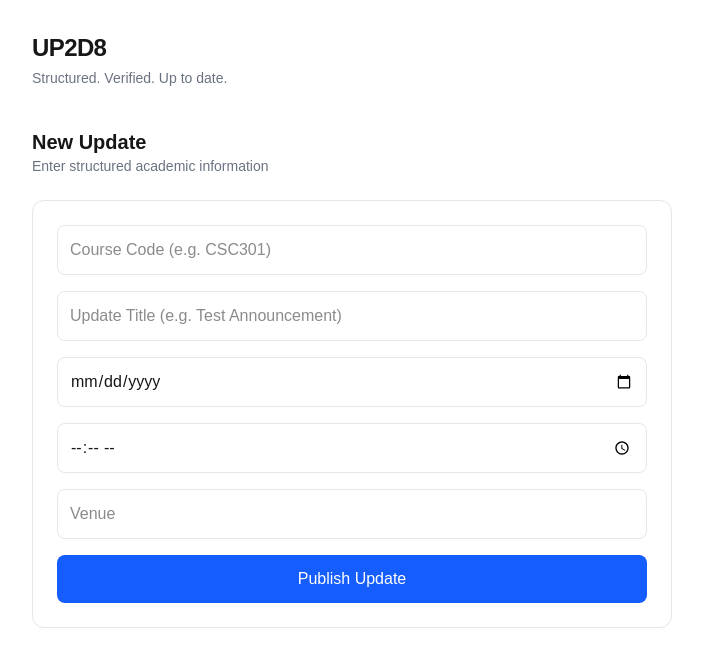
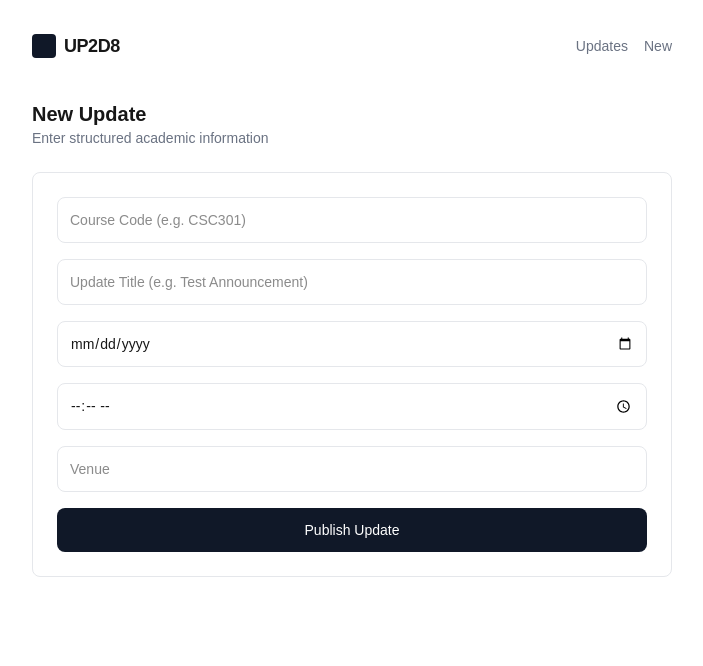
Before and after one commit to widespread0-0/UP2D8, a Next.js app: page /create in a window 1280 px wide. Shown: the top 666 px of the page, without its empty margins (288-991 px from the left). Built offline with nearby package versions, Linux system fonts and the light colour scheme.

Commit message:
Enhanced the  overall UI and UX

```diff
--- a/app/create/page.tsx
+++ b/app/create/page.tsx
@@ -68,6 +68,8 @@ Source: UP2D8`
 
   return (
     <div className="space-y-6">
+
+      {/* Header */}
       <div>
         <h1 className="text-xl font-semibold">
           New Update
@@ -78,14 +80,16 @@ Source: UP2D8`
         </p>
       </div>
 
-      <div className="border border-gray-200 rounded-xl p-6">
+      {/* Form */}
+      <div className="border border-gray-200 rounded-lg p-6">
         <form onSubmit={handleSubmit} className="space-y-4">
+
           <input
             type="text"
             placeholder="Course Code (e.g. CSC301)"
             value={course}
             onChange={(e) => setCourse(e.target.value)}
-            className="w-full p-3 border border-gray-200 rounded-lg focus:outline-none focus:ring-2 focus:ring-blue-500"
+            className="w-full p-3 border border-gray-200 rounded-lg text-sm focus:outline-none focus:ring-1 focus:ring-gray-900"
           />
 
           <input
@@ -93,21 +97,21 @@ Source: UP2D8`
             placeholder="Update Title (e.g. Test Announcement)"
             value={title}
             onChange={(e) => setTitle(e.target.value)}
-            className="w-full p-3 border border-gray-200 rounded-lg focus:outline-none focus:ring-2 focus:ring-blue-500"
+            className="w-full p-3 border border-gray-200 rounded-lg text-sm focus:outline-none focus:ring-1 focus:ring-gray-900"
           />
 
           <input
             type="date"
             value={date}
             onChange={(e) => setDate(e.target.value)}
-            className="w-full p-3 border border-gray-200 rounded-lg focus:outline-none focus:ring-2 focus:ring-blue-500"
+            className="w-full p-3 border border-gray-200 rounded-lg text-sm focus:outline-none focus:ring-1 focus:ring-gray-900"
           />
 
           <input
             type="time"
             value={time}
             onChange={(e) => setTime(e.target.value)}
-            className="w-full p-3 border border-gray-200 rounded-lg focus:outline-none focus:ring-2 focus:ring-blue-500"
+            className="w-full p-3 border border-gray-200 rounded-lg text-sm focus:outline-none focus:ring-1 focus:ring-gray-900"
           />
 
           <input
@@ -115,23 +119,26 @@ Source: UP2D8`
             placeholder="Venue"
             value={venue}
             onChange={(e) => setVenue(e.target.value)}
-            className="w-full p-3 border border-gray-200 rounded-lg focus:outline-none focus:ring-2 focus:ring-blue-500"
+            className="w-full p-3 border border-gray-200 rounded-lg text-sm focus:outline-none focus:ring-1 focus:ring-gray-900"
           />
 
           <button
             type="submit"
             disabled={loading}
-            className="w-full bg-blue-600 text-white p-3 rounded-lg hover:bg-blue-700 transition font-medium"
+            className="w-full bg-gray-900 text-white p-3 rounded-lg text-sm hover:bg-black"
           >
             {loading ? "Publishing..." : "Publish Update"}
           </button>
+
         </form>
       </div>
 
+      {/* Success */}
       {success && (
-        <div className="border border-gray-200 rounded-xl p-6 space-y-5">
+        <div className="border border-gray-200 rounded-lg p-6 space-y-5">
+
           <div>
-            <h2 className="text-lg font-semibold text-gray-900">
+            <h2 className="text-lg font-semibold">
               Update Published
             </h2>
 
@@ -149,7 +156,7 @@ Source: UP2D8`
               onClick={() =>
                 navigator.clipboard.writeText(message)
               }
-              className="flex-1 border border-gray-200 p-3 rounded-lg hover:bg-gray-100 font-medium"
+              className="flex-1 border border-gray-200 p-3 rounded-lg text-sm hover:bg-gray-100"
             >
               Copy
             </button>
@@ -157,7 +164,7 @@ Source: UP2D8`
             <a
               href={whatsappUrl}
               target="_blank"
-              className="flex-1 bg-gray-900 text-white p-3 rounded-lg text-center hover:bg-black font-medium"
+              className="flex-1 bg-gray-900 text-white p-3 rounded-lg text-sm text-center hover:bg-black"
             >
               Open WhatsApp
             </a>
@@ -169,6 +176,7 @@ Source: UP2D8`
           >
             Back to Updates
           </Link>
+
         </div>
       )}
     </div>
--- a/app/layout.tsx
+++ b/app/layout.tsx
@@ -35,14 +35,22 @@ export default function RootLayout({
         `}
       >
         <div className="max-w-2xl mx-auto px-4 py-8">
-          <header className="mb-10 space-y-1">
-            <h1 className="text-2xl font-semibold tracking-tight">
-              UP2D8
-            </h1>
 
-            <p className="text-sm text-gray-500">
-              Structured. Verified. Up to date.
-            </p>
+          {/* Header */}
+          <header className="mb-10 flex items-center justify-between">
+            <div className="flex items-center gap-2">
+              {/* Placeholder for logo */}
+              <div className="w-6 h-6 bg-gray-900 rounded-sm" />
+
+              <h1 className="text-lg font-semibold tracking-tight">
+                UP2D8
+              </h1>
+            </div>
+
+            <nav className="text-sm text-gray-500 flex gap-4">
+              <a href="/">Updates</a>
+              <a href="/create">New</a>
+            </nav>
           </header>
 
           <main>{children}</main>
--- a/app/page.tsx
+++ b/app/page.tsx
@@ -64,6 +64,8 @@ export default function Home() {
 
   return (
     <div className="space-y-6">
+
+      {/* Header */}
       <div className="flex items-center justify-between">
         <div>
           <h1 className="text-xl font-semibold">
@@ -83,6 +85,7 @@ export default function Home() {
         </button>
       </div>
 
+      {/* Search */}
       <input
         placeholder="Search (e.g. CSC301 test, exam this week)"
         value={query}
@@ -92,69 +95,58 @@ export default function Home() {
           p-3
           border
           border-gray-200
-          rounded-xl
-          bg-white
+          rounded-lg
+          text-sm
           focus:outline-none
-          focus:ring-2
-          focus:ring-blue-500
+          focus:ring-1
+          focus:ring-gray-900
         "
       />
 
+      {/* Loading */}
       {loading && (
         <p className="text-gray-500 text-sm">
           Loading updates...
         </p>
       )}
 
+      {/* Empty */}
       {!loading && filteredPosts.length === 0 && (
-        <div className="border border-gray-200 rounded-xl p-6 text-center">
+        <div className="border border-gray-200 rounded-lg p-6 text-center">
           <p className="text-gray-500">
             No matching records.
           </p>
         </div>
       )}
 
-      <div className="space-y-4">
+      {/* Posts */}
+      <div className="space-y-3">
         {filteredPosts.map((p) => (
           <div
             key={p.id}
             className="
               border
               border-gray-200
-              rounded-xl
+              rounded-lg
               p-4
-              space-y-3
+              space-y-2
             "
           >
-            <div className="flex items-center justify-between text-xs text-gray-500">
+            <div className="flex justify-between text-xs text-gray-500">
               <span className="font-medium text-gray-700">
                 {p.course}
               </span>
-
-              <span>
-                {formatTimeAgo(p.created_at)}
-              </span>
+              <span>{formatTimeAgo(p.created_at)}</span>
             </div>
 
             <div className="text-sm font-medium text-gray-900">
               {p.title}
             </div>
 
-            <div className="grid grid-cols-3 gap-2 text-xs text-gray-600">
-              <div>
-                <p className="text-gray-400">Date</p>
-                <p>{p.date}</p>
-              </div>
-
-              <div>
-                <p className="text-gray-400">Time</p>
-                <p>{p.time}</p>
-              </div>
-
-              <div>
-                <p className="text-gray-400">Venue</p>
-                <p>{p.venue}</p>
-              </div>
+            <div className="flex gap-4 text-xs text-gray-600">
+              <span>{p.date}</span>
+              <span>{p.time}</span>
+              <span>{p.venue}</span>
             </div>
           </div>
         ))}
```
